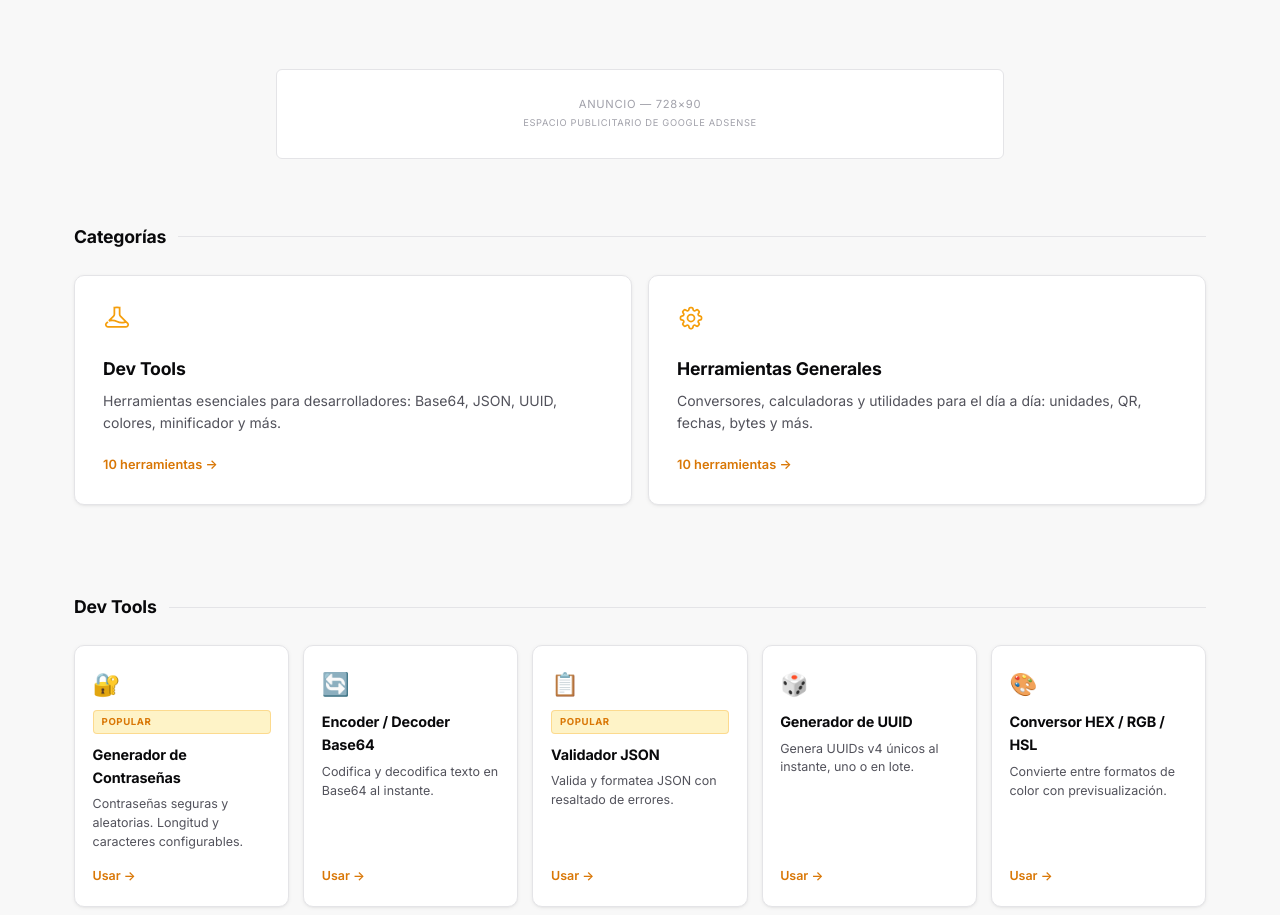
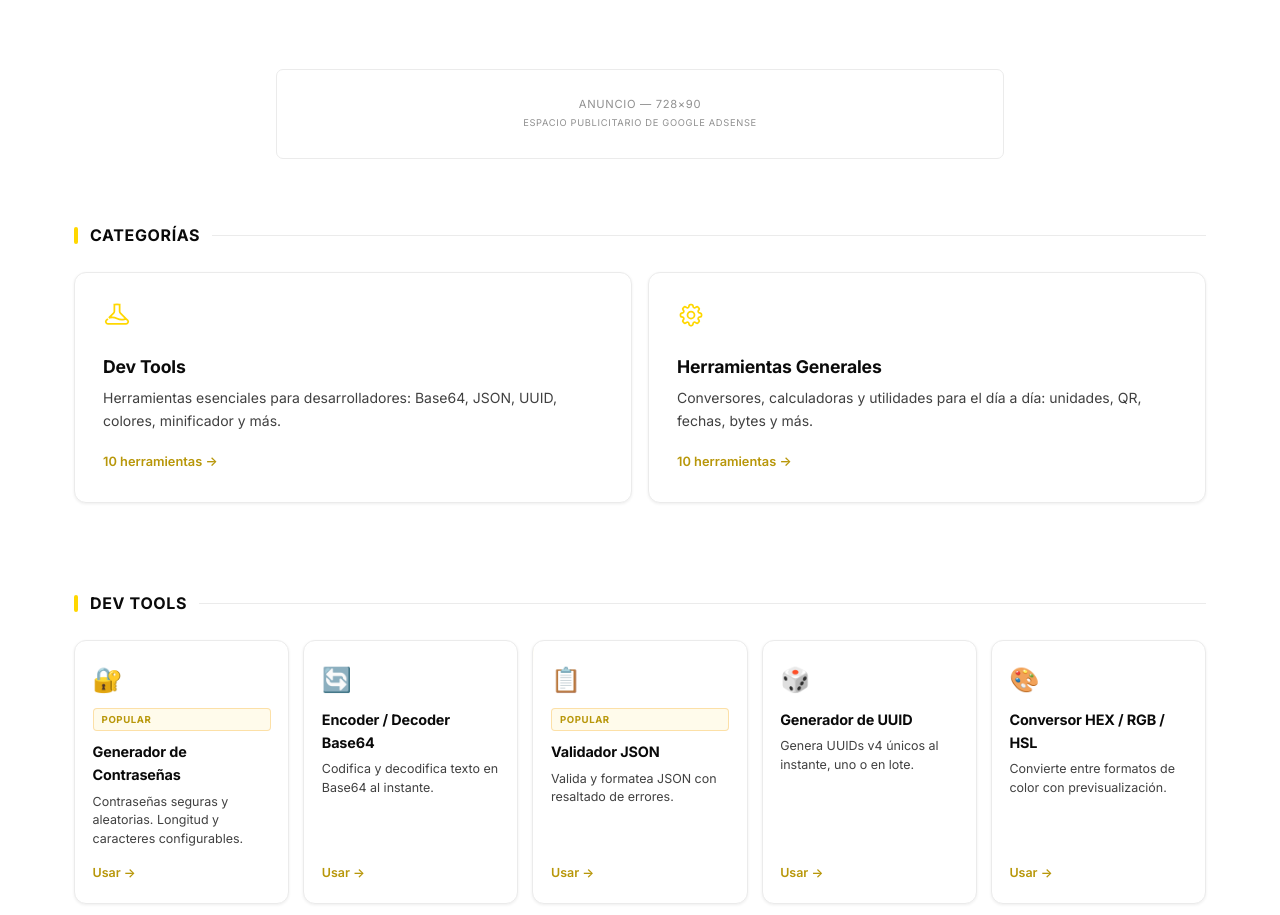
Before and after one commit to nachetteeee/herramientaspro, a plain HTML site: page index.html in a window 1280 px wide. Shown: the part 585-1500 px from the top of the page. Drawn offline with Linux system fonts and the light colour scheme.

Commit message:
v4: Superwhisper exact colors + rich animations
- Colors: #ffffff bg, #0a0a0a text, #ffd700 gold accent (exact Superwhisper)
- Pulsing gold ring on hero badge dot
- Shimmer sweep on tool card hover
- Icon bounce+rotate on tool card hover (spring easing)
- Animated background glow (float in/out)
- Counter animation on hero stats (22, 0, 100%, 0ms count up)
- Section title: gold left bar + uppercase label
- Buttons: black primary (Superwhisper style)

```diff
--- a/index.html
+++ b/index.html
@@ -64,13 +64,13 @@
       </div>
       <!-- Stats strip — Scale AI / Superwhisper style -->
       <div class="hero-stats hero-animate">
-        <div class="hero-stat"><strong>22</strong><span>Herramientas</span></div>
+        <div class="hero-stat"><strong id="stat-tools">22</strong><span>Herramientas</span></div>
         <div class="hero-stats-sep"></div>
-        <div class="hero-stat"><strong>0</strong><span>Registro</span></div>
+        <div class="hero-stat"><strong id="stat-registro">0</strong><span>Registro</span></div>
         <div class="hero-stats-sep"></div>
-        <div class="hero-stat"><strong>100%</strong><span>Gratuito</span></div>
+        <div class="hero-stat"><strong id="stat-gratis">100%</strong><span>Gratuito</span></div>
         <div class="hero-stats-sep"></div>
-        <div class="hero-stat"><strong>0ms</strong><span>Espera</span></div>
+        <div class="hero-stat"><strong id="stat-espera">0ms</strong><span>Espera</span></div>
       </div>
     </section>
 
--- a/js/app.js
+++ b/js/app.js
@@ -143,6 +143,46 @@ function renderAd(containerId, type = 'banner') {
   el.innerHTML = `<span>${labels[type] || 'Anuncio'}<br><small>Espacio publicitario de Google AdSense</small></span>`;
 }
 
+// --- Counter animation for hero stats ---
+function animateCounter(el, target, suffix = '', duration = 1200) {
+  const start = 0;
+  const startTime = performance.now();
+  const isDecimal = String(target).includes('.');
+  function update(currentTime) {
+    const elapsed = currentTime - startTime;
+    const progress = Math.min(elapsed / duration, 1);
+    // Ease out cubic
+    const eased = 1 - Math.pow(1 - progress, 3);
+    const value = Math.round(start + (target - start) * eased);
+    el.textContent = value + suffix;
+    if (progress < 1) requestAnimationFrame(update);
+  }
+  requestAnimationFrame(update);
+}
+
+function initCounters() {
+  const counterMap = {
+    'stat-tools':   { target: 22,  suffix: '' },
+    'stat-registro':{ target: 0,   suffix: '' },
+    'stat-gratis':  { target: 100, suffix: '%' },
+    'stat-espera':  { target: 0,   suffix: 'ms' },
+  };
+  const observer = new IntersectionObserver((entries) => {
+    entries.forEach(entry => {
+      if (entry.isIntersecting) {
+        const cfg = counterMap[entry.target.id];
+        if (cfg) animateCounter(entry.target, cfg.target, cfg.suffix);
+        observer.unobserve(entry.target);
+      }
+    });
+  }, { threshold: 0.5 });
+
+  Object.keys(counterMap).forEach(id => {
+    const el = document.getElementById(id);
+    if (el) observer.observe(el);
+  });
+}
+
 // --- Scroll animations (Airtable-style stagger) ---
 function initScrollAnimations() {
   const observer = new IntersectionObserver((entries) => {
@@ -152,16 +192,16 @@ function initScrollAnimations() {
         observer.unobserve(entry.target);
       }
     });
-  }, { threshold: 0.08, rootMargin: '0px 0px -40px 0px' });
+  }, { threshold: 0.06, rootMargin: '0px 0px -30px 0px' });
 
   // Stagger tool cards and category cards
   document.querySelectorAll('.tool-card, .category-card').forEach((el, i) => {
     el.classList.add('animate-up');
-    el.style.transitionDelay = `${(i % 5) * 55}ms`;
+    el.style.transitionDelay = `${(i % 5) * 60}ms`;
     observer.observe(el);
   });
 
-  // Fade up any element with animate-up class
+  // Fade up any element with animate-up class already set
   document.querySelectorAll('.animate-up:not(.tool-card):not(.category-card)').forEach(el => {
     observer.observe(el);
   });
@@ -175,6 +215,7 @@ document.addEventListener('DOMContentLoaded', () => {
   renderAd('ad-top', 'banner');
   renderAd('ad-sidebar', 'sidebar');
   renderAd('ad-mid', 'rectangle');
-  // Start scroll animations
+  // Start scroll animations + counters
   initScrollAnimations();
+  initCounters();
 });
--- a/styles/main.css
+++ b/styles/main.css
@@ -6,27 +6,27 @@
 
 /* --- Variables --- */
 :root {
-  --bg:         #f8f8f8;
+  --bg:         #ffffff;
   --bg2:        #ffffff;
-  --bg3:        #f0f0f0;
-  --code-bg:    #16161a;
+  --bg3:        #f5f5f5;
+  --code-bg:    #0f0f0f;
   --code-text:  #e2e8f0;
-  --accent:     #f59e0b;
-  --accent2:    #d97706;
-  --accent-pale:#fef3c7;
-  --text:       #09090b;
-  --text2:      #52525b;
-  --text3:      #a1a1aa;
-  --border:     #e4e4e7;
-  --border2:    #d4d4d8;
+  --accent:     #ffd700;
+  --accent2:    #b8970a;
+  --accent-pale:#fffbeb;
+  --text:       #0a0a0a;
+  --text2:      #404040;
+  --text3:      #909090;
+  --border:     #ebebeb;
+  --border2:    #d8d8d8;
   --success:    #16a34a;
   --error:      #dc2626;
-  --warn:       #d97706;
-  --radius:     10px;
-  --radius-sm:  6px;
-  --shadow:     0 1px 4px rgba(0,0,0,0.06), 0 1px 2px rgba(0,0,0,0.04);
-  --shadow-md:  0 4px 16px rgba(0,0,0,0.08), 0 2px 6px rgba(0,0,0,0.04);
-  --shadow-lg:  0 12px 40px rgba(0,0,0,0.1);
+  --warn:       #ca8a04;
+  --radius:     12px;
+  --radius-sm:  7px;
+  --shadow:     0 1px 3px rgba(0,0,0,0.07);
+  --shadow-md:  0 6px 24px rgba(0,0,0,0.08);
+  --shadow-lg:  0 16px 48px rgba(0,0,0,0.12);
   --font:       'Inter', system-ui, -apple-system, sans-serif;
 }
 
@@ -48,23 +48,57 @@ button { cursor: pointer; font-family: inherit; }
 input, textarea, select { font-family: inherit; font-size: 1rem; }
 
 /* ========================
-   ANIMATIONS (Airtable-style)
+   ANIMATIONS — Rich set
    ======================== */
+
+/* Core keyframes */
 @keyframes fadeInUp {
-  from { opacity: 0; transform: translateY(22px); }
+  from { opacity: 0; transform: translateY(28px); }
   to   { opacity: 1; transform: translateY(0); }
 }
 @keyframes fadeIn {
   from { opacity: 0; }
   to   { opacity: 1; }
 }
+@keyframes scaleIn {
+  from { opacity: 0; transform: scale(0.92); }
+  to   { opacity: 1; transform: scale(1); }
+}
 
-/* Scroll-triggered elements start hidden, JS adds .visible */
+/* Pulsing dot — Superwhisper badge style */
+@keyframes pulse-ring {
+  0%   { box-shadow: 0 0 0 0 rgba(255,215,0,0.6); }
+  70%  { box-shadow: 0 0 0 8px rgba(255,215,0,0); }
+  100% { box-shadow: 0 0 0 0 rgba(255,215,0,0); }
+}
+.hero-badge-dot {
+  animation: pulse-ring 2s cubic-bezier(0.455, 0.03, 0.515, 0.955) infinite;
+}
+
+/* Shimmer sweep on cards */
+@keyframes shimmer {
+  from { transform: translateX(-100%); }
+  to   { transform: translateX(200%); }
+}
+
+/* Section divider draw */
+@keyframes draw-line {
+  from { width: 0; }
+  to   { width: 100%; }
+}
+
+/* Floating hero glow */
+@keyframes float-glow {
+  0%, 100% { opacity: 0.06; transform: translateX(-50%) scale(1); }
+  50%       { opacity: 0.12; transform: translateX(-50%) scale(1.1); }
+}
+
+/* Scroll-triggered elements */
 .animate-up {
   opacity: 0;
-  transform: translateY(22px);
-  transition: opacity 0.55s cubic-bezier(0.22, 1, 0.36, 1),
-              transform 0.55s cubic-bezier(0.22, 1, 0.36, 1);
+  transform: translateY(28px);
+  transition: opacity 0.6s cubic-bezier(0.22, 1, 0.36, 1),
+              transform 0.6s cubic-bezier(0.22, 1, 0.36, 1);
 }
 .animate-up.visible {
   opacity: 1;
@@ -73,13 +107,13 @@ input, textarea, select { font-family: inherit; font-size: 1rem; }
 
 /* Hero animates immediately on load */
 .hero-animate {
-  animation: fadeInUp 0.7s cubic-bezier(0.22, 1, 0.36, 1) both;
+  animation: fadeInUp 0.8s cubic-bezier(0.22, 1, 0.36, 1) both;
 }
 .hero-animate:nth-child(1) { animation-delay: 0ms; }
-.hero-animate:nth-child(2) { animation-delay: 80ms; }
-.hero-animate:nth-child(3) { animation-delay: 160ms; }
-.hero-animate:nth-child(4) { animation-delay: 240ms; }
-.hero-animate:nth-child(5) { animation-delay: 320ms; }
+.hero-animate:nth-child(2) { animation-delay: 100ms; }
+.hero-animate:nth-child(3) { animation-delay: 200ms; }
+.hero-animate:nth-child(4) { animation-delay: 300ms; }
+.hero-animate:nth-child(5) { animation-delay: 400ms; }
 
 /* ========================
    HEADER
@@ -218,16 +252,17 @@ input, textarea, select { font-family: inherit; font-size: 1rem; }
   position: relative;
 }
 
-/* Subtle ambient glow behind hero — Scale AI style */
+/* Animated ambient glow behind hero */
 .hero::before {
   content: '';
   position: absolute;
-  top: 0; left: 50%;
+  top: -40px; left: 50%;
   transform: translateX(-50%);
-  width: 600px;
-  height: 300px;
-  background: radial-gradient(ellipse at center, rgba(245,158,11,0.08) 0%, transparent 70%);
+  width: 700px;
+  height: 400px;
+  background: radial-gradient(ellipse at center, rgba(255,215,0,0.1) 0%, transparent 70%);
   pointer-events: none;
+  animation: float-glow 5s ease-in-out infinite;
 }
 
 .hero-badge {
@@ -342,14 +377,23 @@ input, textarea, select { font-family: inherit; font-size: 1rem; }
    ======================== */
 .section { padding: 2.5rem 0; }
 .section-title {
-  font-size: 1.1rem;
+  font-size: 1rem;
   font-weight: 700;
   margin-bottom: 1.5rem;
   color: var(--text);
-  letter-spacing: -0.01em;
+  letter-spacing: 0.04em;
+  text-transform: uppercase;
   display: flex;
   align-items: center;
   gap: 0.75rem;
+}
+.section-title::before {
+  content: '';
+  width: 4px;
+  height: 1.1em;
+  background: var(--accent);
+  border-radius: 2px;
+  flex-shrink: 0;
 }
 .section-title::after {
   content: '';
@@ -417,18 +461,41 @@ input, textarea, select { font-family: inherit; font-size: 1rem; }
   border: 1px solid var(--border);
   border-radius: var(--radius);
   padding: 1.25rem 1.1rem;
-  transition: border-color 0.2s, box-shadow 0.2s, transform 0.2s;
+  transition: border-color 0.25s, box-shadow 0.25s, transform 0.25s;
   display: flex;
   flex-direction: column;
   gap: 0.4rem;
   box-shadow: var(--shadow);
+  position: relative;
+  overflow: hidden;
+}
+/* Shimmer sweep on hover */
+.tool-card::after {
+  content: '';
+  position: absolute;
+  top: 0; left: 0;
+  width: 40%;
+  height: 100%;
+  background: linear-gradient(105deg, transparent 40%, rgba(255,215,0,0.12) 50%, transparent 60%);
+  transform: translateX(-100%);
+  transition: none;
+  pointer-events: none;
+}
+.tool-card:hover::after {
+  animation: shimmer 0.55s ease forwards;
 }
 .tool-card:hover {
   border-color: var(--accent);
-  box-shadow: var(--shadow-md);
-  transform: translateY(-2px);
+  box-shadow: 0 8px 30px rgba(255,215,0,0.15), var(--shadow-md);
+  transform: translateY(-3px);
 }
-.tool-card .tool-icon { font-size: 1.4rem; margin-bottom: 0.1rem; }
+.tool-card .tool-icon {
+  font-size: 1.5rem;
+  margin-bottom: 0.1rem;
+  display: inline-block;
+  transition: transform 0.3s cubic-bezier(0.34, 1.56, 0.64, 1);
+}
+.tool-card:hover .tool-icon { transform: scale(1.2) rotate(-5deg); }
 .tool-card h3 {
   font-size: 0.9rem;
   font-weight: 700;
@@ -597,13 +664,13 @@ input, textarea, select { font-family: inherit; font-size: 1rem; }
   letter-spacing: -0.01em;
 }
 .btn-primary {
-  background: var(--accent);
+  background: var(--text);
   color: #fff;
-  box-shadow: 0 1px 3px rgba(245,158,11,0.3);
+  box-shadow: 0 1px 3px rgba(0,0,0,0.2);
 }
 .btn-primary:hover {
-  background: var(--accent2);
-  box-shadow: 0 4px 12px rgba(245,158,11,0.4);
+  background: #1a1a1a;
+  box-shadow: 0 4px 16px rgba(0,0,0,0.25);
   transform: translateY(-1px);
 }
 .btn-secondary {
```
